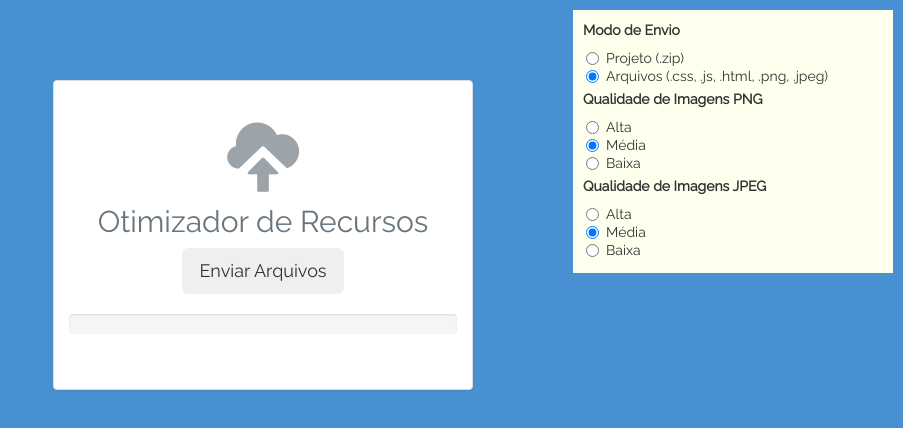
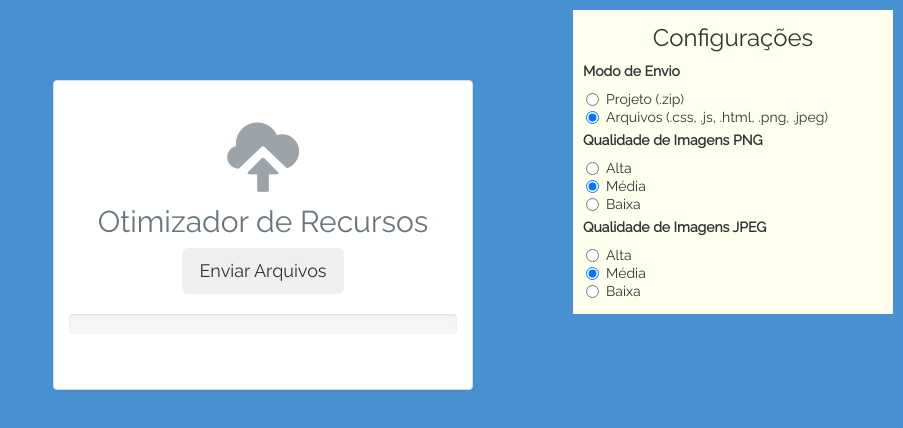
Before and after one commit to diegourban/resource-optimizer-web, a website: page public/index.html in a window 1280 px wide. Shown: the whole page, without its empty margins (377-1280 px from the left). Drawn offline with nearby package versions, Linux system fonts and the light colour scheme.

Commit message:
menu config

```diff
--- a/public/css/styles.css
+++ b/public/css/styles.css
@@ -105,3 +105,7 @@ h2 {
     margin: 3px;
     clear: both;
 }
+
+h3 {
+  margin-top: 5px;
+}
--- a/public/index.html
+++ b/public/index.html
@@ -38,6 +38,7 @@
   </div>
 
   <div class="toolbar">
+    <h3>Configurações</h3>
     <div class="config-group">
       <label class="config-desc">Modo de Envio</label>
       <div class="radio">
```
